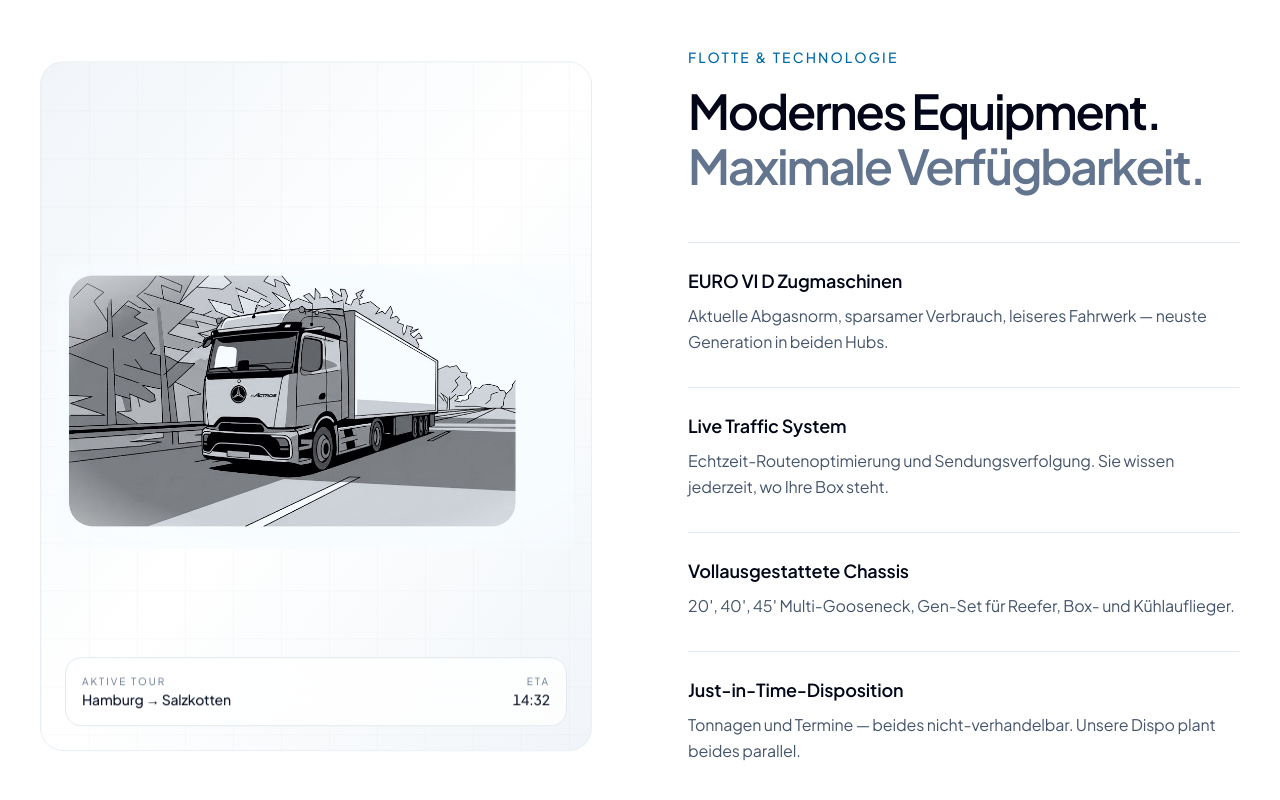
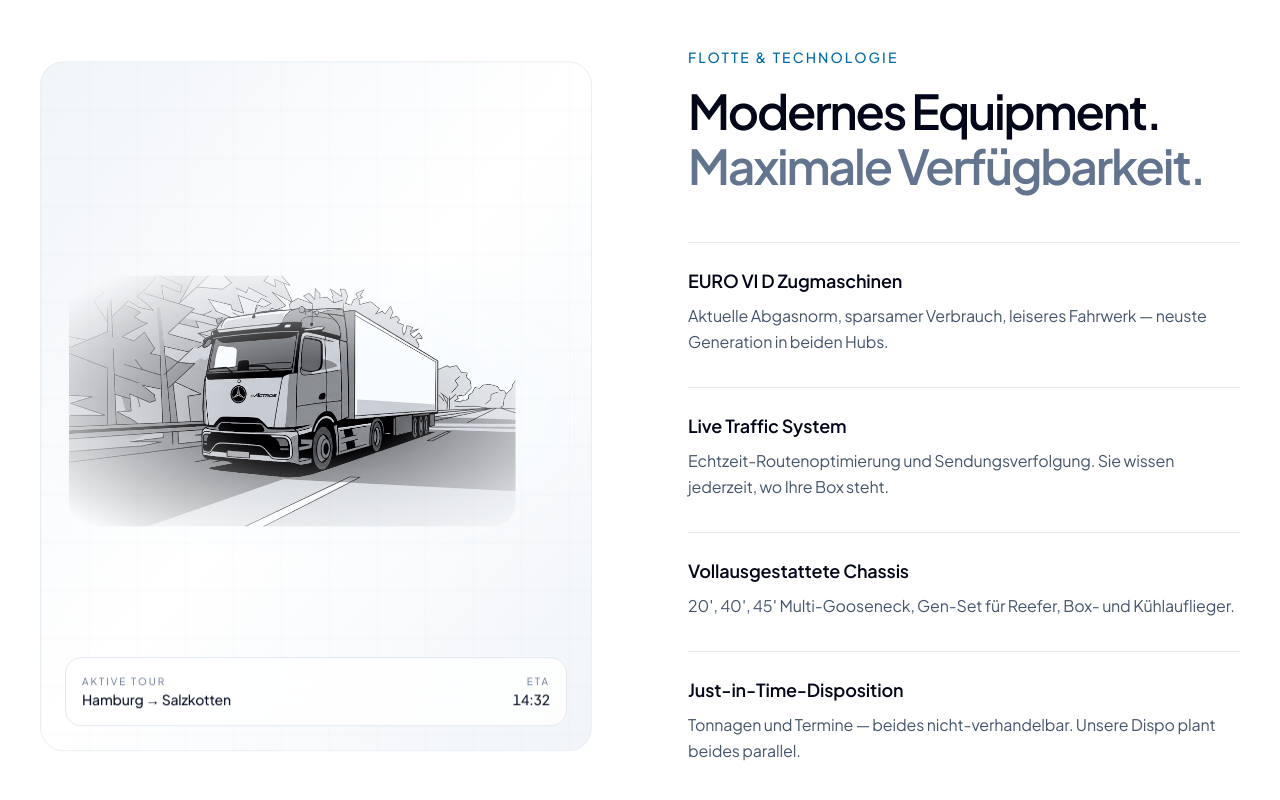
Before and after one commit to Gamabunta23/dsc-epp-website, a Next.js app: page / in a window 1280 px wide. Shown: the part 4797-5597 px from the top of the page. Built offline with nearby package versions, Linux system fonts and the light colour scheme.

Commit message:
Fleet-Truck: Vignette-Fade verstärkt (Ellipse 70%/65%, transparent ab 90%)

```diff
--- a/src/components/Fleet.tsx
+++ b/src/components/Fleet.tsx
@@ -44,11 +44,11 @@ export default function Fleet() {
               height={576}
               className="w-full h-auto object-contain"
               style={{
-                // Weicher Fade an allen Rändern → nahtloser Übergang zur Card
+                // Starker Fade an allen Rändern → nahtloser Übergang zur Card
                 WebkitMaskImage:
-                  "radial-gradient(ellipse 88% 80% at center, black 55%, transparent 100%)",
+                  "radial-gradient(ellipse 70% 65% at center, black 25%, transparent 90%)",
                 maskImage:
-                  "radial-gradient(ellipse 88% 80% at center, black 55%, transparent 100%)",
+                  "radial-gradient(ellipse 70% 65% at center, black 25%, transparent 90%)",
               }}
               priority={false}
             />
```
